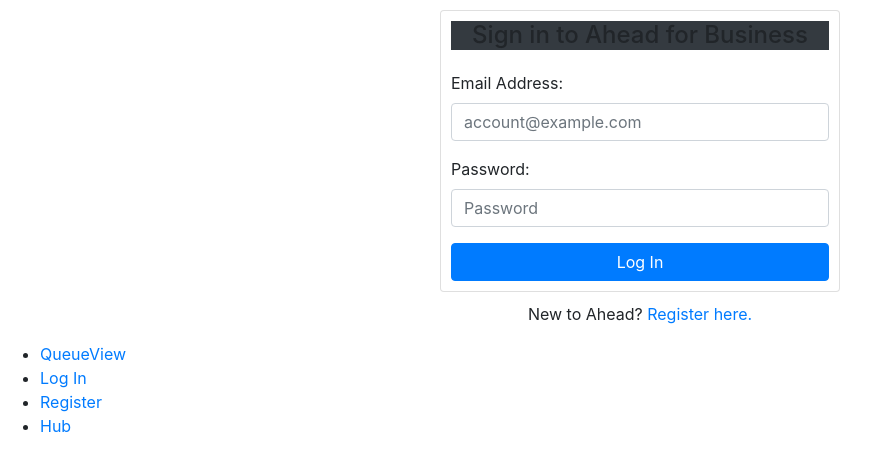
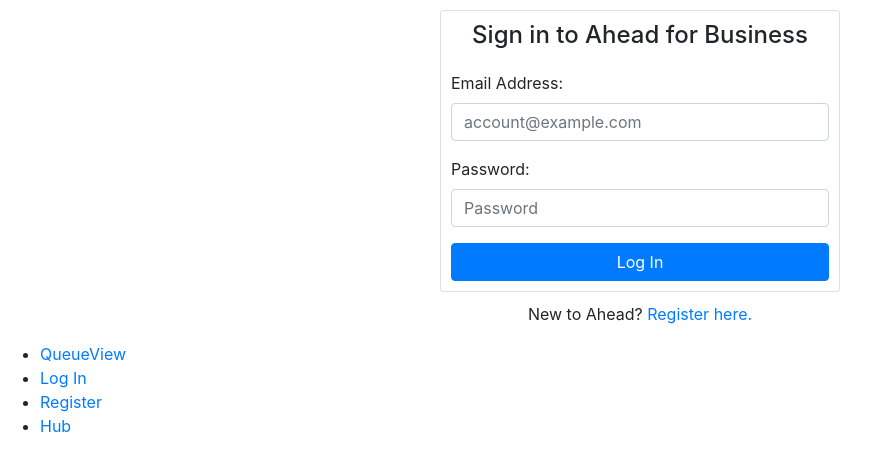
Before and after one commit to radius-queue/web, a React (Create React App) app: page /pre-log-in/log-in in a window 1280 px wide. Shown: the top 470 px of the page, without its empty margins (0-880 px from the left). Built offline with nearby package versions, Linux system fonts and the light colour scheme.

Commit message:
fixed some styling for registration page

```diff
--- a/src/pre-log-in/register.css
+++ b/src/pre-log-in/register.css
@@ -12,6 +12,7 @@
     width: 25 rem;
 }
 
-.form-header {
+.form-header-reg {
     background-color: rgb(52, 58, 64);
+    text-align: center;
 }
--- a/src/pre-log-in/register.tsx
+++ b/src/pre-log-in/register.tsx
@@ -26,7 +26,7 @@
   return (
     <div id="reg-container">
       <Card bg='dark' text='white' id="reg-card">
-        <Card.Title className="form-header">
+        <Card.Title className="form-header-reg">
         Register your business with Radius.</Card.Title>
 
         <Card.Body>
```
